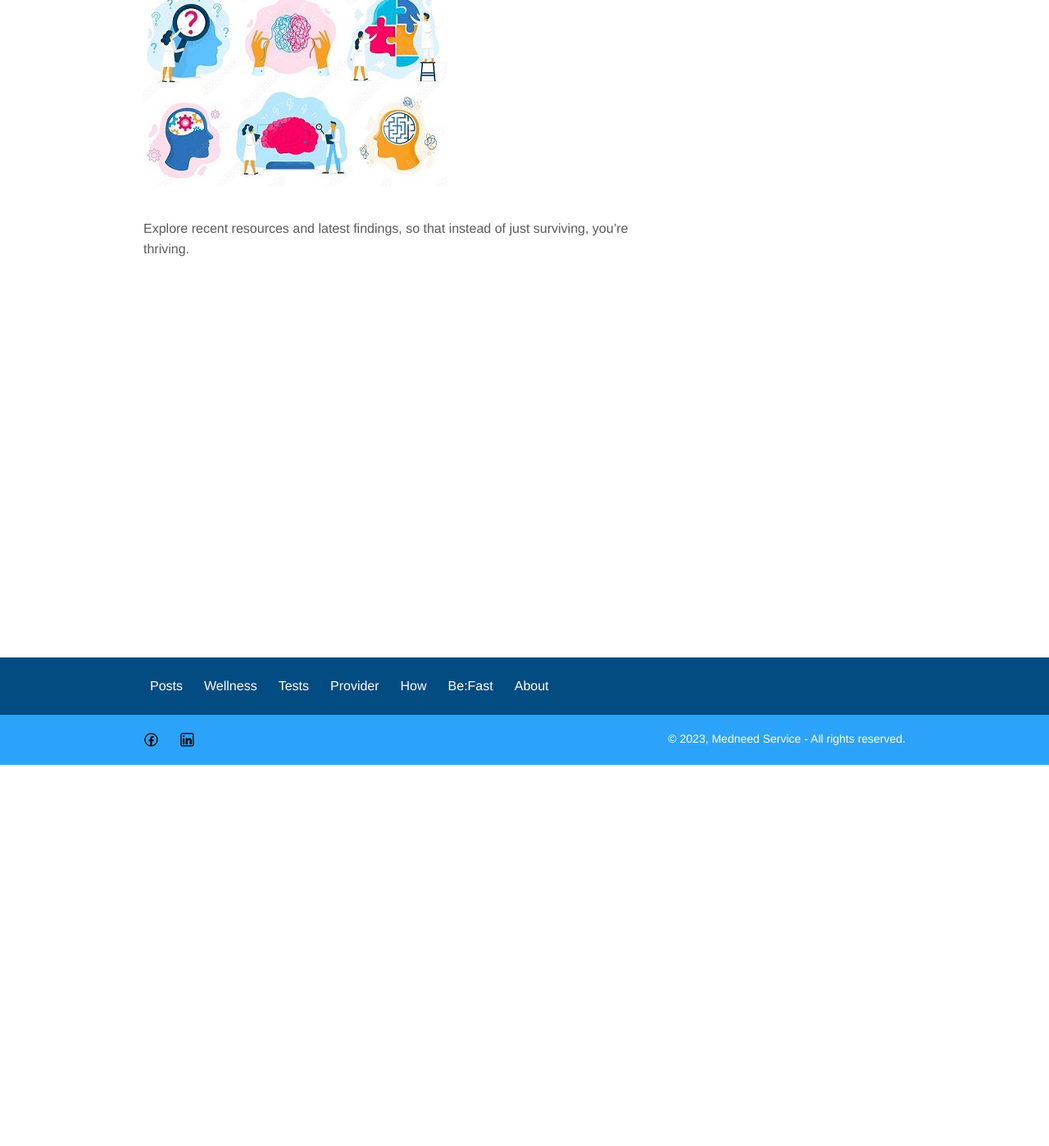
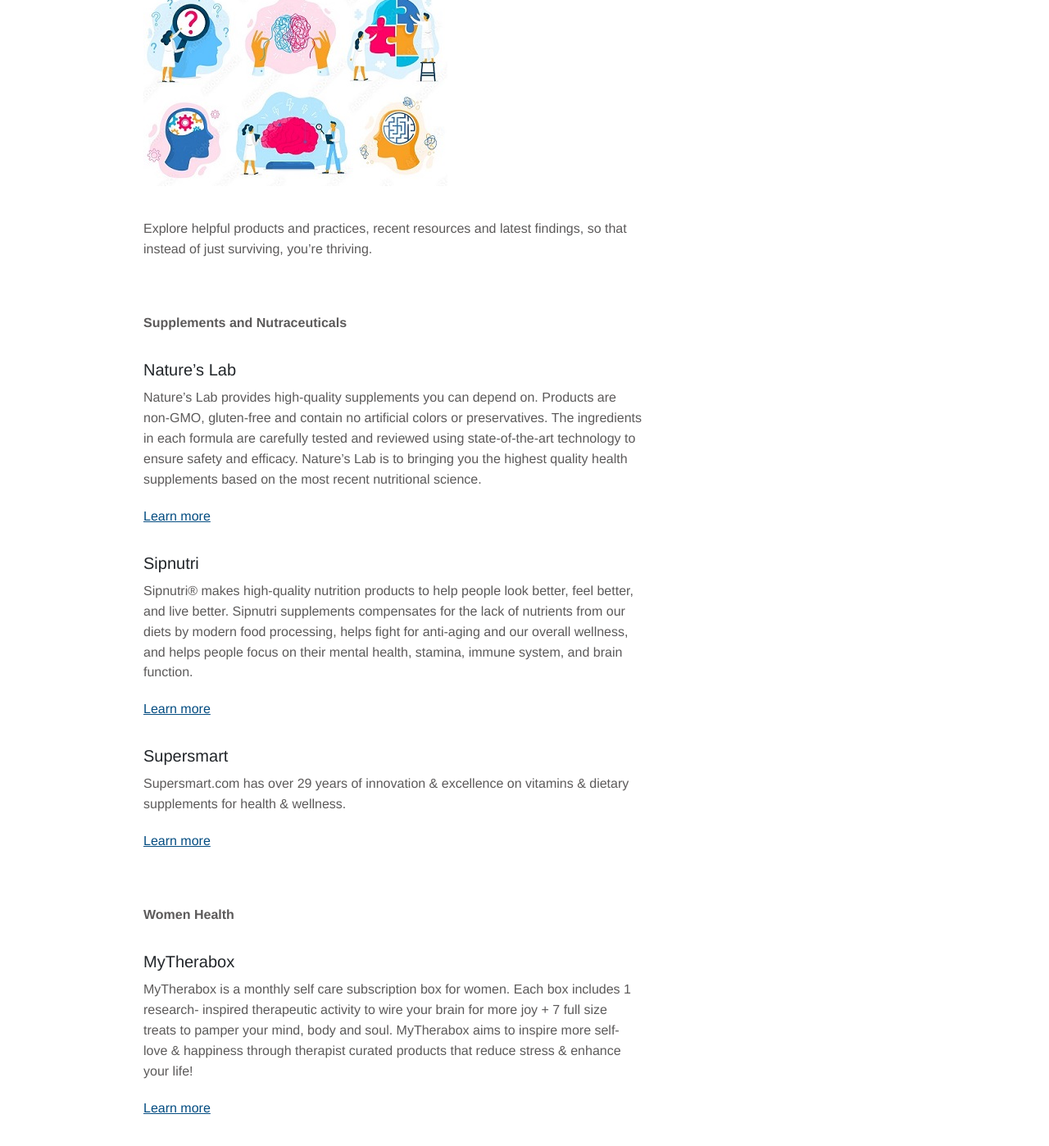
Before and after one commit to Iraneus/betamedneed, a Jekyll site: the page built from _services/wellness.md, in a window 1280 px wide and 1400 px high, scrolled down 467 px. Shown: the whole window at 82% size. Built offline with Jekyll 4.4.1, drawn with Linux system fonts in a browser that asks for light colours; some of the changed text lies outside the part shown.

Commit message:
add wellness and provider  products

```diff
--- a/_services/wellness.md
+++ b/_services/wellness.md
@@ -6,9 +6,41 @@
 layout: service
 ---
 
-Discover practices and products for **brain care and overall wellness**, disease prevention and accelerated recovery for better brain and neurological health outcomes.
+Discover products and practices for **brain care and overall wellness**, disease prevention and accelerated recovery for better brain and neurological health outcomes.
 
 
 ![Wellness updates](/images/illustrations/updates.jpg)
 
-Explore recent resources and latest findings, so that instead of just surviving, you’re thriving.
+Explore helpful products and practices, recent resources and latest findings, so that instead of just surviving, you’re thriving.
+
+<br>
+
+
+**Supplements and Nutraceuticals**
+
+### Nature's Lab
+Nature's Lab provides high-quality supplements you can depend on. Products are non-GMO, gluten-free and contain no artificial colors or preservatives. The ingredients in each formula are carefully tested and reviewed using state-of-the-art technology to ensure safety and efficacy. Nature's Lab is to bringing you the highest quality health supplements based on the most recent nutritional science.
+
+<a href="https://www.tkqlhce.com/click-100681586-15048807" target="_blank"> Learn more </a>
+
+### Sipnutri
+Sipnutri® makes high-quality nutrition products to help people look better, feel better, and live better. Sipnutri supplements compensates for the lack of nutrients from our diets by modern food processing, helps fight for anti-aging and our overall wellness, and helps people focus on their mental health, stamina, immune system, and brain function.
+
+<a href="https://www.dpbolvw.net/click-100681586-15425324" target="_blank"> Learn more </a>
+
+### Supersmart
+Supersmart.com has over 29 years of innovation & excellence on vitamins & dietary supplements for  health & wellness.
+
+<a href=" https://www.kqzyfj.com/click-100681586-14015370" target="_blank"> Learn more </a>
+
+
+<br>
+
+**Women Health**
+
+### MyTherabox
+MyTherabox is a monthly self care subscription box for women. Each box includes 1 research- inspired therapeutic activity to wire your brain for more joy + 7 full size treats to pamper your mind, body and soul. MyTherabox aims to inspire more self-love & happiness through therapist curated products that reduce stress & enhance your life!
+
+<a href="https://www.kqzyfj.com/click-100681586-15289617" target="_blank"> Learn more </a>
+
+<br>
```
Also changed, not shown: _services/provider.md (+10 -0 lines), _services/tests.md (+1 -1 lines), about.md (+5 -4 lines).
